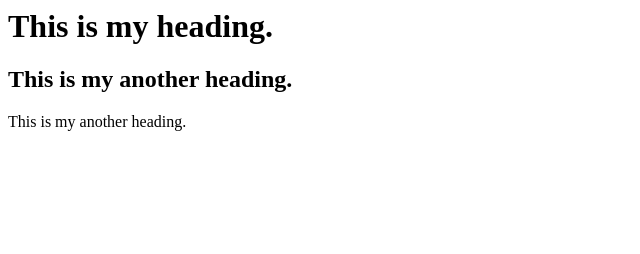
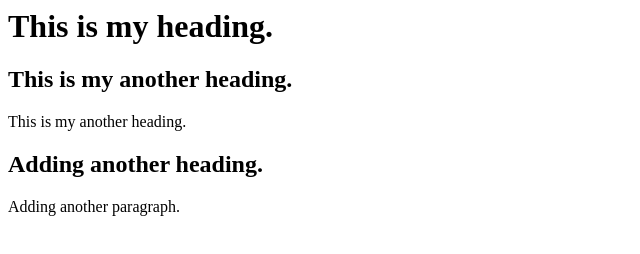
Before and after one commit to Suprio-Das/my-another-repo, a plain HTML site: page index.html in a window 1280 px wide. Shown: the whole page, without its empty margins (0-640 px from the left). Drawn offline with Linux system fonts and the light colour scheme.

Commit message:
adding heading and para

```diff
--- a/index.html
+++ b/index.html
@@ -9,5 +9,7 @@
     <h1>This is my heading.</h1>
     <h2>This is my another heading.</h2>
     <p>This is my another heading.</p>
+    <h2>Adding another heading.</h2>
+    <p>Adding another paragraph.</p>
 </body>
 </html>
```
